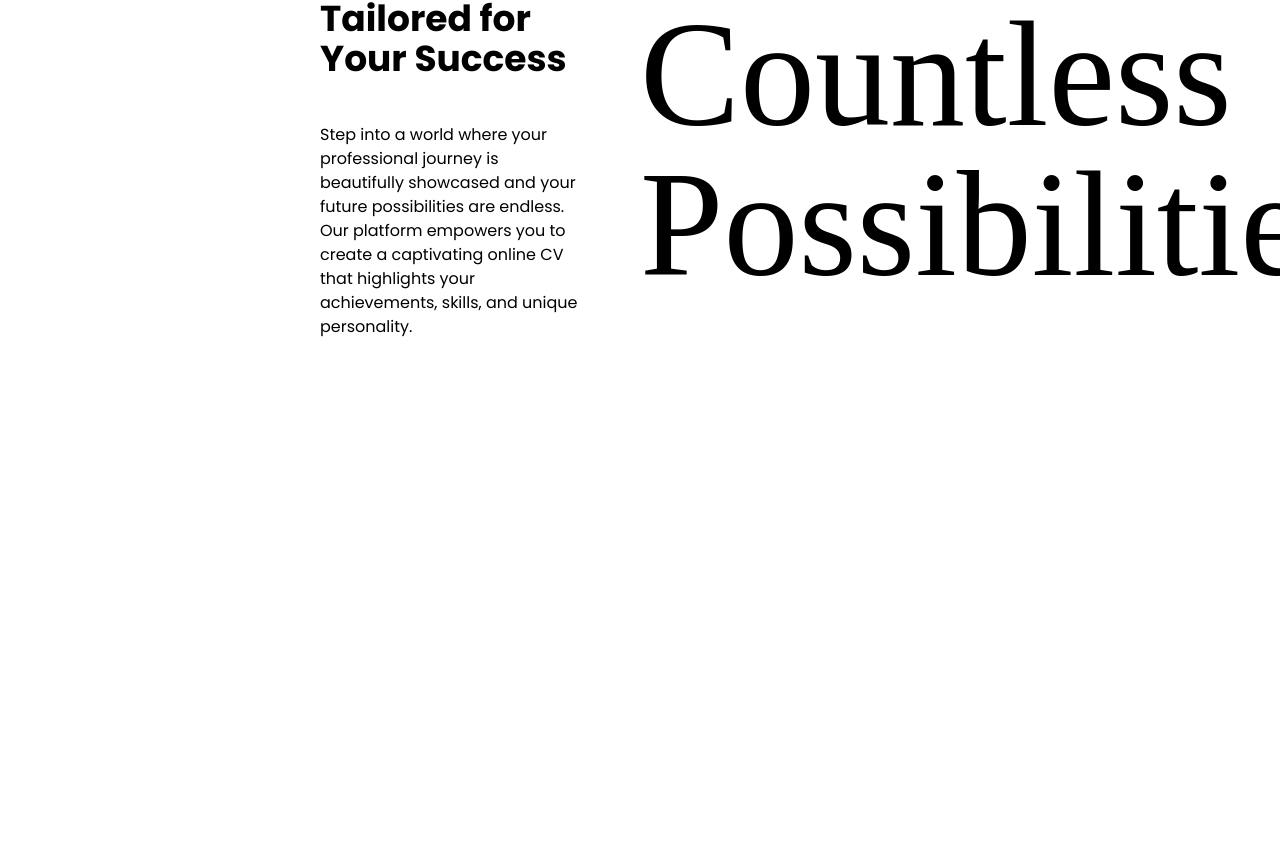
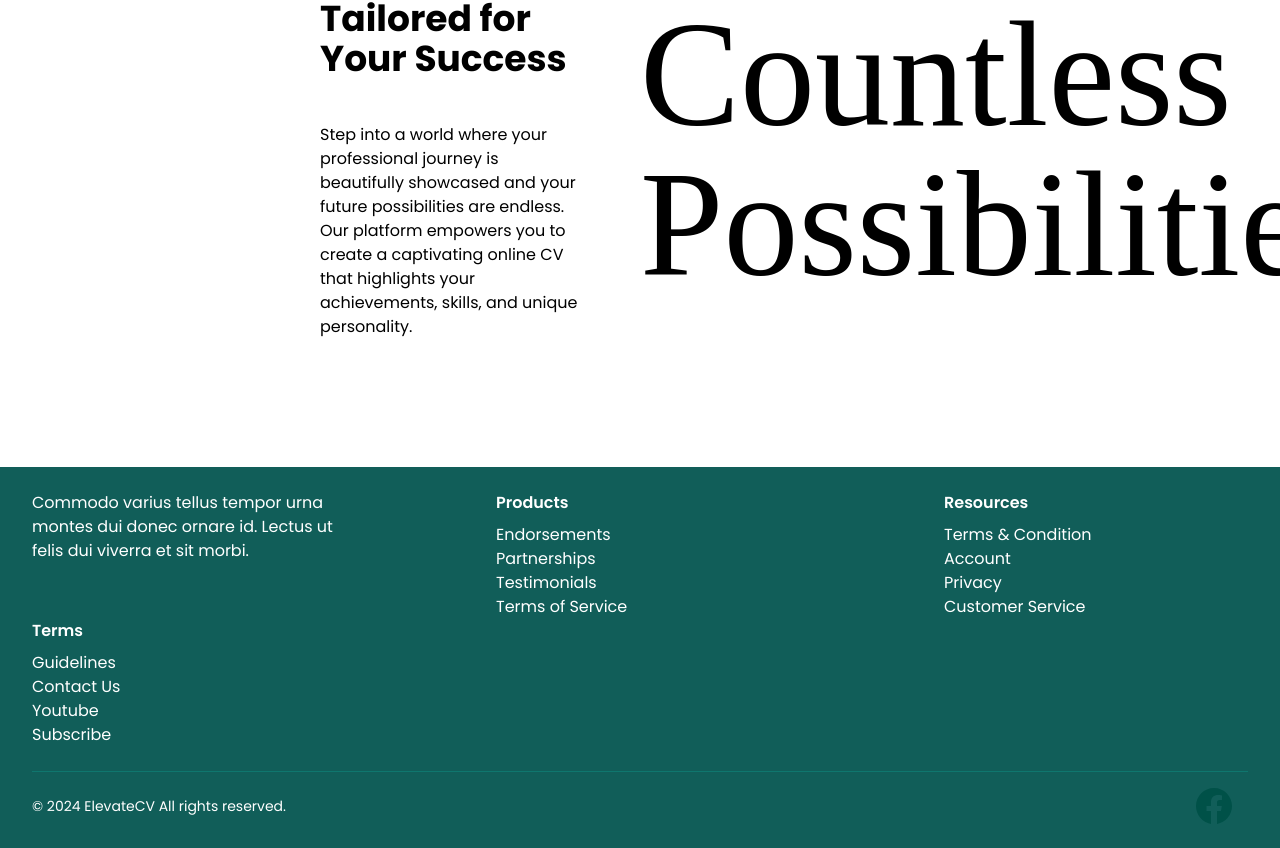
Before and after one commit to onuorachidimma/cv_maker, a React (Vite) app: page / in a window 1280 px wide. Shown: the part 4758-5606 px from the top of the page. Before the commit the page ends 5225 px from the top, so only its background shows below. Built offline with nearby package versions, Linux system fonts and the light colour scheme; a web font is replaced by a local one.

Commit message:
feat: add and style footer section

```diff
--- /dev/null
+++ b/src/layouts/footer/footer.jsx
@@ -0,0 +1,70 @@
+// Footer.js
+import React from 'react';
+// import InstagramIcon from "../../assets/images/instagram.svg";
+// import TwitterIcon from "../../assets/images/twitterIcon.svg";
+import FacebookIcon from "../../assets/images/facebook-icon.svg";
+// import LinkedinIcon from "../../assets/images/linkedinIcon.svg";
+
+const Footer = () => {
+  return (
+    <footer className="bg-teal-800 text-white py-6">
+      <div className="container mx-auto px-4 md:px-8">
+        <div className="flex flex-wrap justify-between">
+          <div className="mr-4 w-full md:w-1/4 mb-4 md:mb-0">
+            <p>Commodo varius tellus tempor urna montes dui donec ornare id. Lectus ut felis dui viverra et sit morbi.</p>
+          </div>
+          <div className="w-full md:w-1/4 mb-4 md:mb-0">
+            <h4 className="font-semibold mb-2">Products</h4>
+            <ul>
+              <li>Endorsements</li>
+              <li>Partnerships</li>
+              <li>Testimonials</li>
+              <li>Terms of Service</li>
+            </ul>
+          </div>
+          <div className="w-full md:w-1/4 mb-4 md:mb-0">
+            <h4 className="font-semibold mb-2">Resources</h4>
+            <ul>
+              <li>Terms & Condition</li>
+              <li>Account</li>
+              <li>Privacy</li>
+              <li>Customer Service</li>
+            </ul>
+          </div>
+          <div className="w-full md:w-1/4 mb-4 md:mb-0">
+            <h4 className="font-semibold mb-2">Terms</h4>
+            <ul>
+              <li>Guidelines</li>
+              <li>Contact Us</li>
+              <li>Youtube</li>
+              <li>Subscribe</li>
+            </ul>
+          </div>
+        </div>
+        <div className="mt-6 flex flex-wrap justify-between items-center border-t border-teal-700 pt-4">
+          <p className="text-sm">© 2024 ElevateCV All rights reserved.</p>
+          <div className="flex space-x-4">
+            <a href="#" className="text-white hover:text-gray-300">
+              {/* <i className="fab fa-instagram"></i> */}
+              {/* /*<img src="instagramIcon" alt="" />*/}
+            </a>
+            <a href="#" className="text-white hover:text-gray-300">
+              {/* <i className="fab fa-xing"></i> */}
+              {/* /*<img src="twitterIcon" alt="" />*/ }
+            </a>
+            <a href="#" className="text-white hover:text-gray-300">
+              {/* <i className="fab fa-facebook"></i> */}
+              <img src={FacebookIcon} alt="" />
+            </a>
+            <a href="#" className="text-white hover:text-gray-300">
+              {/* <i className="fab fa-linkedin"></i> */}
+              {/* <img src="linkedinIcon" alt="" /> */}
+            </a>
+          </div>
+        </div>
+      </div>
+      </footer>
+  )
+}
+
+export default Footer;
--- a/src/pages/homePage.jsx
+++ b/src/pages/homePage.jsx
@@ -4,6 +4,8 @@ import React from 'react';
 import HomepageBody2 from '../layouts/homepageBody2/HomepageBody2';
 import HomepageBody1 from '../layouts/homepageBody1/homepageBody1';
 import CvTemplate from '../layouts/homepageBody2/cvTemplate';
+// import Footer from '../layouts/footer/footer';
+import Footer from '../layouts/footer/footer.jsx';
 
 const HomePage = () => {
     return(
@@ -13,7 +15,7 @@ const HomePage = () => {
             <CvTemplate/>
             <HomepageBody1 />
             {/* <HomepageBody2/> */}
-
+            <Footer />
         </>
 
     )
```
Also changed, not shown: src/assets/images/facebook-icon.svg (added).
